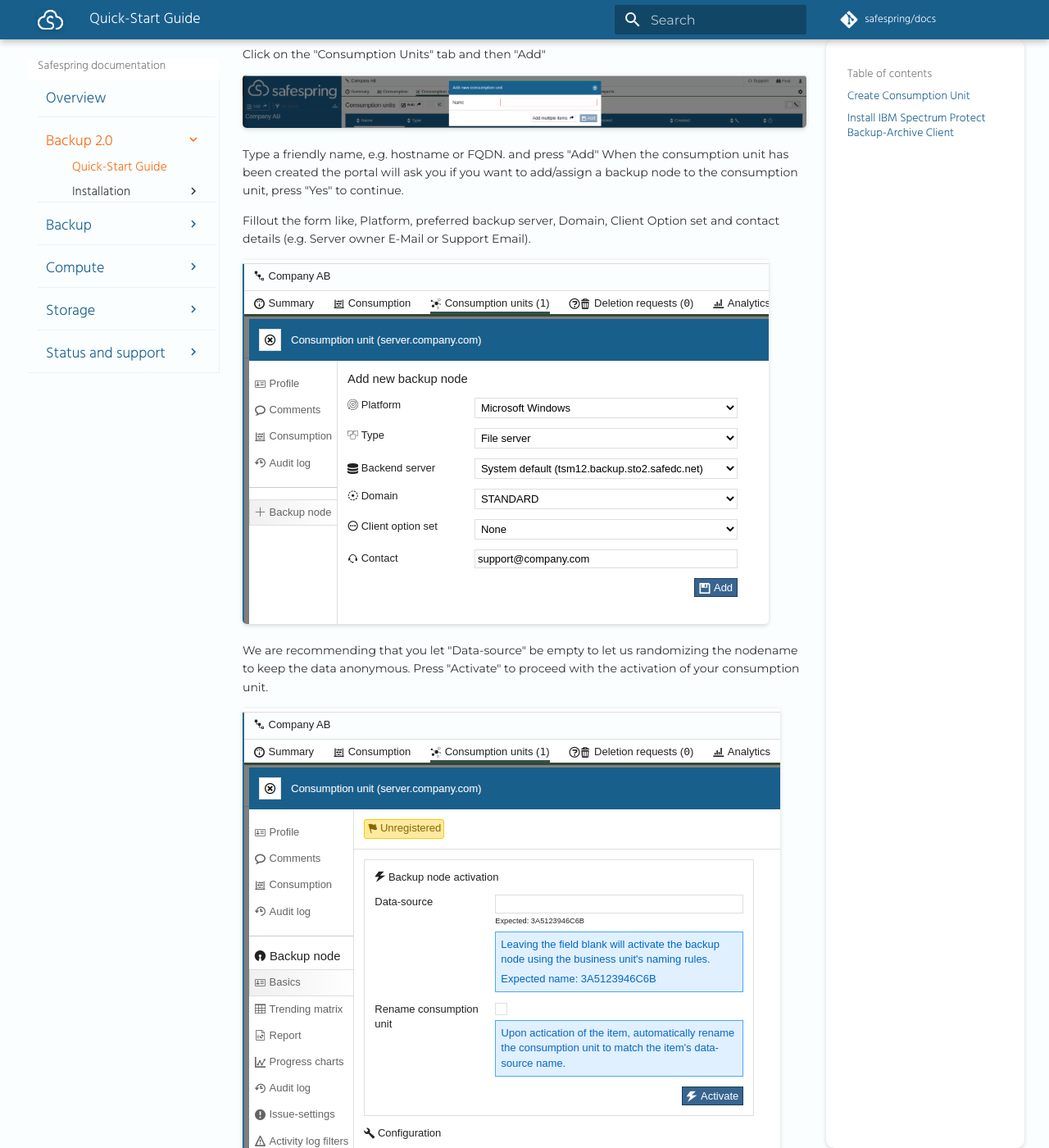
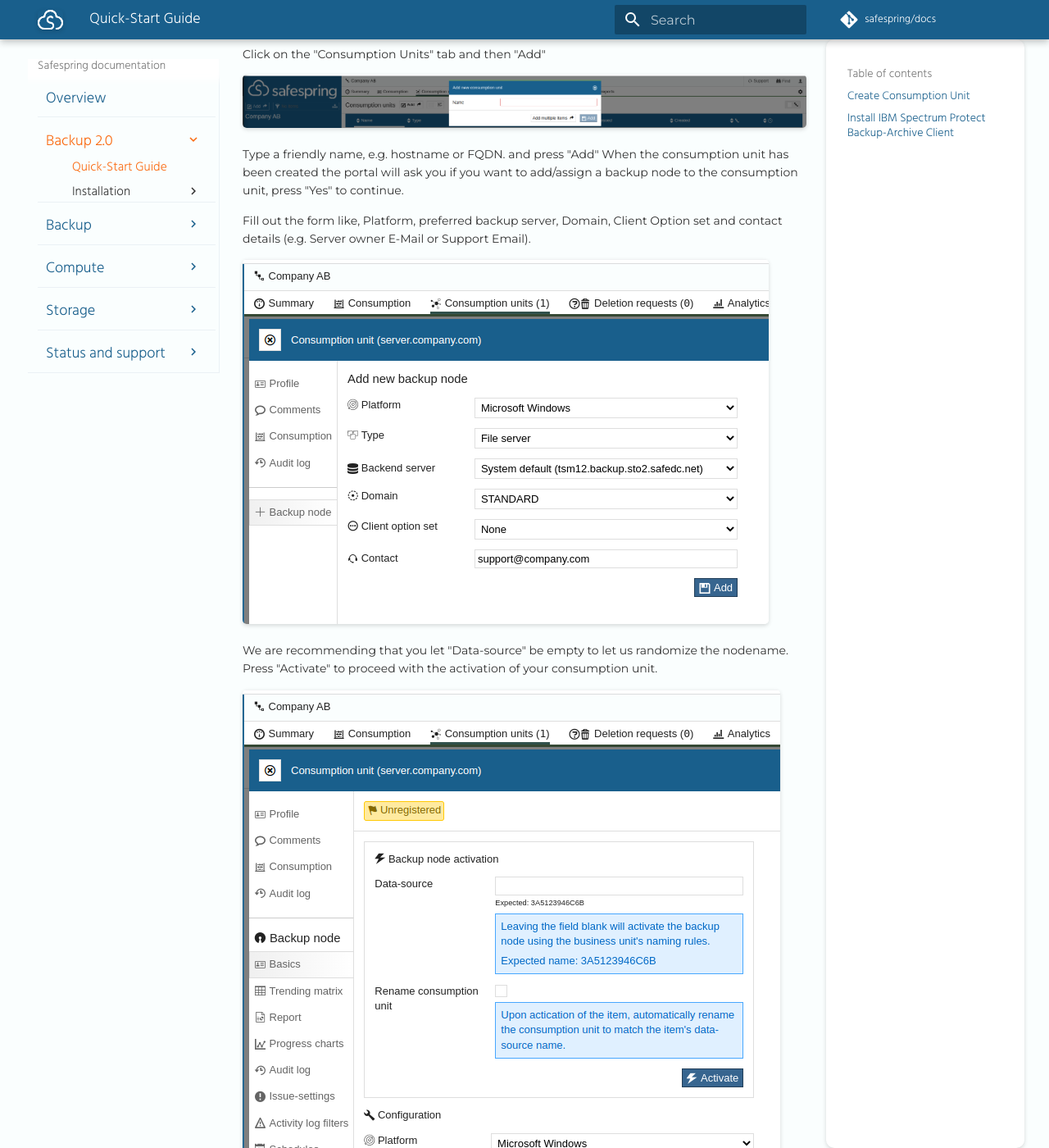
Before and after one commit to safespring/docs, an MkDocs documentation site: the page built from content/backup 2.0/quickstart-guide.md, in a window 1280 px wide and 1400 px high, scrolled down 758 px. Shown: the whole window at 82% size. Built offline with MkDocs 1.6.1 and Material for MkDocs 9.7.7, drawn with Linux system fonts in a browser that asks for light colours; a script that is not in the unit is left out; comment, search, counter and statistics services are not loaded; some of the changed text lies outside the part shown.

Commit message:
Spelling nits and rework of some sentences

```diff
--- a/content/backup 2.0/quickstart-guide.md
+++ b/content/backup 2.0/quickstart-guide.md
@@ -23,11 +23,11 @@
 Type a friendly name, e.g. hostname or FQDN. and press "Add"
 When the consumption unit has been created the portal will ask you if you want to add/assign a backup node to the consumption unit, press "Yes" to continue.
 
-Fillout the form like, Platform, preferred backup server, Domain, Client Option set and contact details (e.g. Server owner E-Mail or Support Email).
+Fill out the form like, Platform, preferred backup server, Domain, Client Option set and contact details (e.g. Server owner E-Mail or Support Email).
 
 ![Consumption Unit New Node](images/baas-portal-consumption-unit-node.png)
 
-We are recommending that you let "Data-source" be empty to let us randomizing the nodename to keep the data anonymous.
+We are recommending that you let "Data-source" be empty to let us randomize the nodename.
 Press "Activate" to proceed with the activation of your consumption unit.
 
 ![Activate Consumption Unit](images/baas-portal-consumption-unit-node-activate.png)
```
Also changed, not shown: other parts of content/backup 2.0/quickstart-guide.md (+1 -1 lines).
